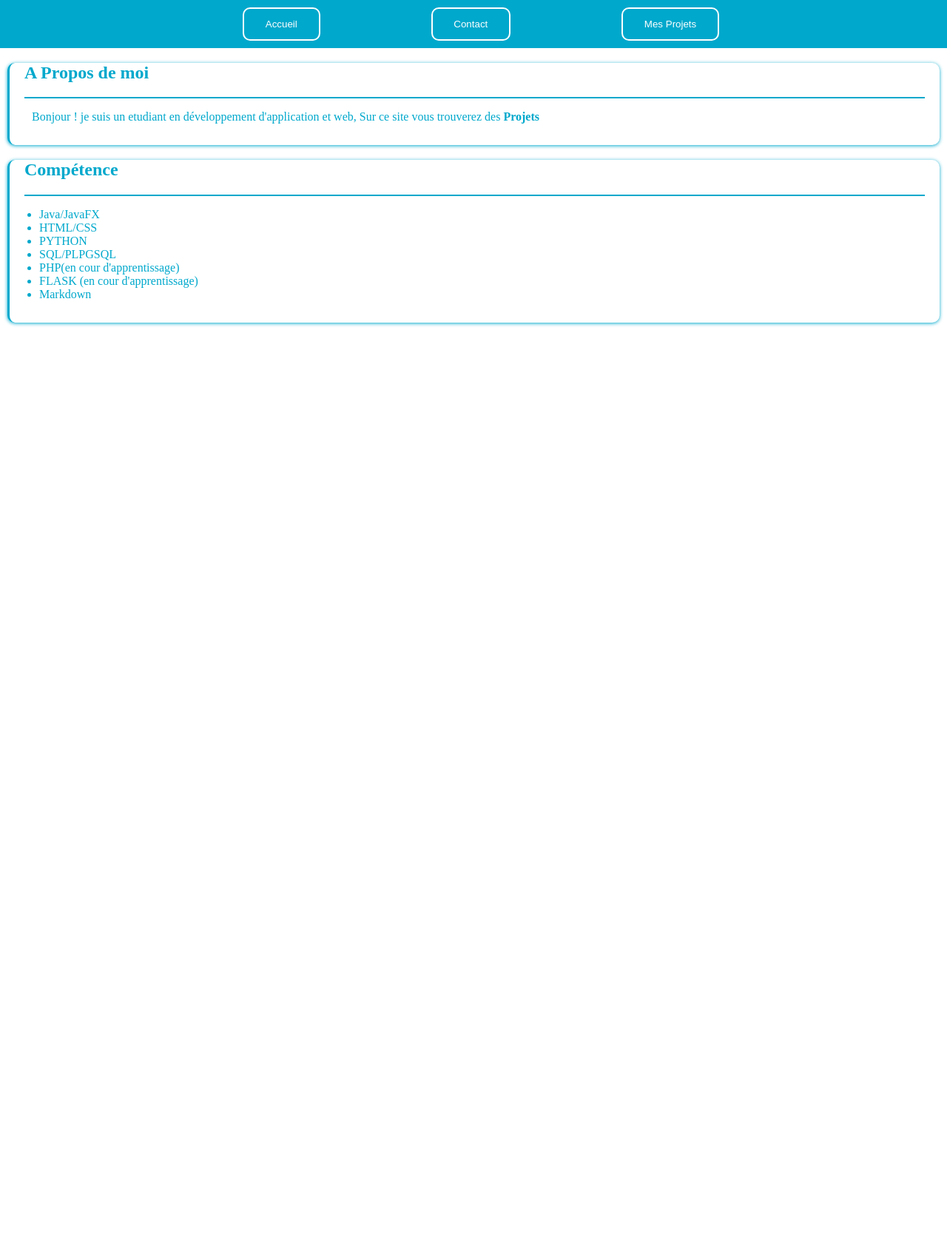
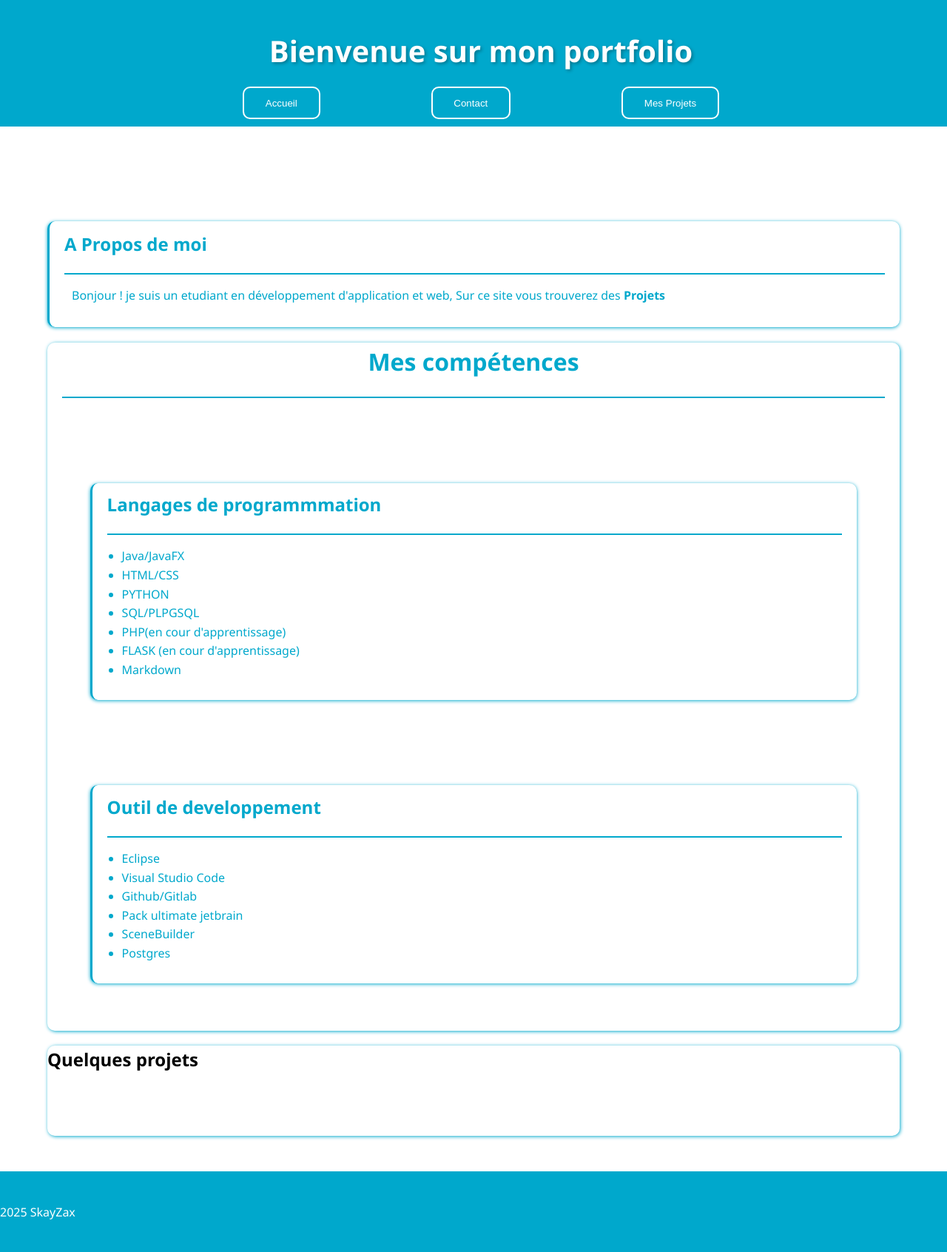
Before and after one commit to SkayZax/site_internet, a PHP site: page /secret.html in a window 1280 px wide. Shown: the whole page at 74% size. Before the commit the page ends 441 px from the top, so only its background shows below. Run offline with PHP 8.4, Linux system fonts and the light colour scheme.

Commit message:
refonte graphique

```diff
--- a/secret.html
+++ b/secret.html
@@ -9,7 +9,9 @@
 <body>
  <header>
      <div class="navbar">
+         <h1>Bienvenue sur mon portfolio</h1>
      <nav>
+
          <button class="menu-button"><a>Accueil</a></button>
          <button class="menu-button"><a>Contact</a></button>
          <button class="menu-button"><a>Mes Projets</a></button>
@@ -20,8 +22,11 @@
     <hr>
     <p>Bonjour ! je suis un etudiant en développement d'application et web, Sur ce site vous trouverez des <b>Projets</b></p>
 </section>
+ <div class="container">
+     <h1>Mes compétences</h1>
+     <hr>
 <section class="about">
-    <h2>Compétence</h2>
+    <h2>Langages de programmmation</h2>
     <hr>
     <ul>
         <li>Java/JavaFX</li>
@@ -34,7 +39,24 @@
 
     </ul>
 </section>
+     <section class="about">
+    <h2>Outil de developpement</h2>
+         <hr>
+         <ul>
+             <li>Eclipse</li>
+             <li>Visual Studio Code</li>
+             <li>Github/Gitlab</li>
+             <li>Pack ultimate jetbrain</li>
+             <li>SceneBuilder</li>
+             <li>Postgres</li>
+         </ul>
+     </section>
+ </div>
+ <section class="container">
+     <h2>Quelques projets</h2>
 
+ </section>
+<footer><p>2025 SkayZax</p></footer>
 
 </body>
 </html>
--- a/styles.css
+++ b/styles.css
@@ -1,23 +1,33 @@
 .navbar{
     display: flex;
-    flex-direction: row;
+    flex-direction: column;
     justify-content: center;
     padding: 10px;
     width: 100%;
     background: #00a8cc;
+    text-align: center;
 
+}
+header h1 {
+    font-size: 2.5rem;
+    margin-bottom: 1rem;
+    font-weight: 700;
+    text-shadow: 2px 2px 4px rgba(0, 0, 0, 0.3);
+    color: white;
 }
 .navbar nav {
     display: flex;
     gap:150px;
     text-decoration: none;
-}
+    justify-content: center;
+text-align: center;}
 .menu-button{
     background-color: #00a8cc;
     border: 2px solid white;
     border-radius: 10px;
     padding: 0.8rem 1.8rem;
     color: white;
+
 }
 .menu-button:hover{
     background-color: white;
@@ -25,31 +35,62 @@
     border: 2px solid #00a8cc;
 }
 body{
-margin: 0}
+    font-family: 'Segoe UI', Tahoma, Geneva, Verdana, sans-serif;
+    line-height: 1.6;
+
+    margin: 0}
+.container{
+    max-width: 1200px;
+    background-color: white;
+    border-radius: 10px;
+    margin-left: 5%;
+    margin-right: 5%;
+    height: auto;
+    box-shadow: 1px 1px 5px #00a8cc;
+    padding-bottom: 5%;
+}
+.container h1{
+    color: #00a8cc;
+    text-align: center;
+}
 .about{
     display: flex;
     background-color: white;
     box-shadow: 0px 1px 5px #00a8cc;
     border-radius: 10px;
     color: #00a8cc;
-    margin-left: 10px;
-    margin-right: 10px;
+    margin-left: 5%;
+    margin-right: 5%;
     height: auto;
     padding-bottom: 1%;
     border-left: 3px solid #00a8cc;
+    margin-top: 10%;
+    display: block;
+}
+.about:hover{
+    background-color: #00a8cc;
+    color: white;
+    border-left: 3px solid white;
+}
 
-    display: block;
-
-}
 .about h2{
     margin-left: 20px;
+    padding-top: 1%;
 
 }
 .about p{
     margin-left: 30px   ;
 }
-.about hr{
+hr{
     border : 1px solid #00a8cc;
     margin-left: 20px;
     margin-right: 20px;
 }
+
+footer {
+    background-color: #00a8cc;
+    color: white;
+    padding: 1.5rem 0;
+    margin-top: 3rem;
+    border-top: 3px solid #00a8cc;
+}
```
